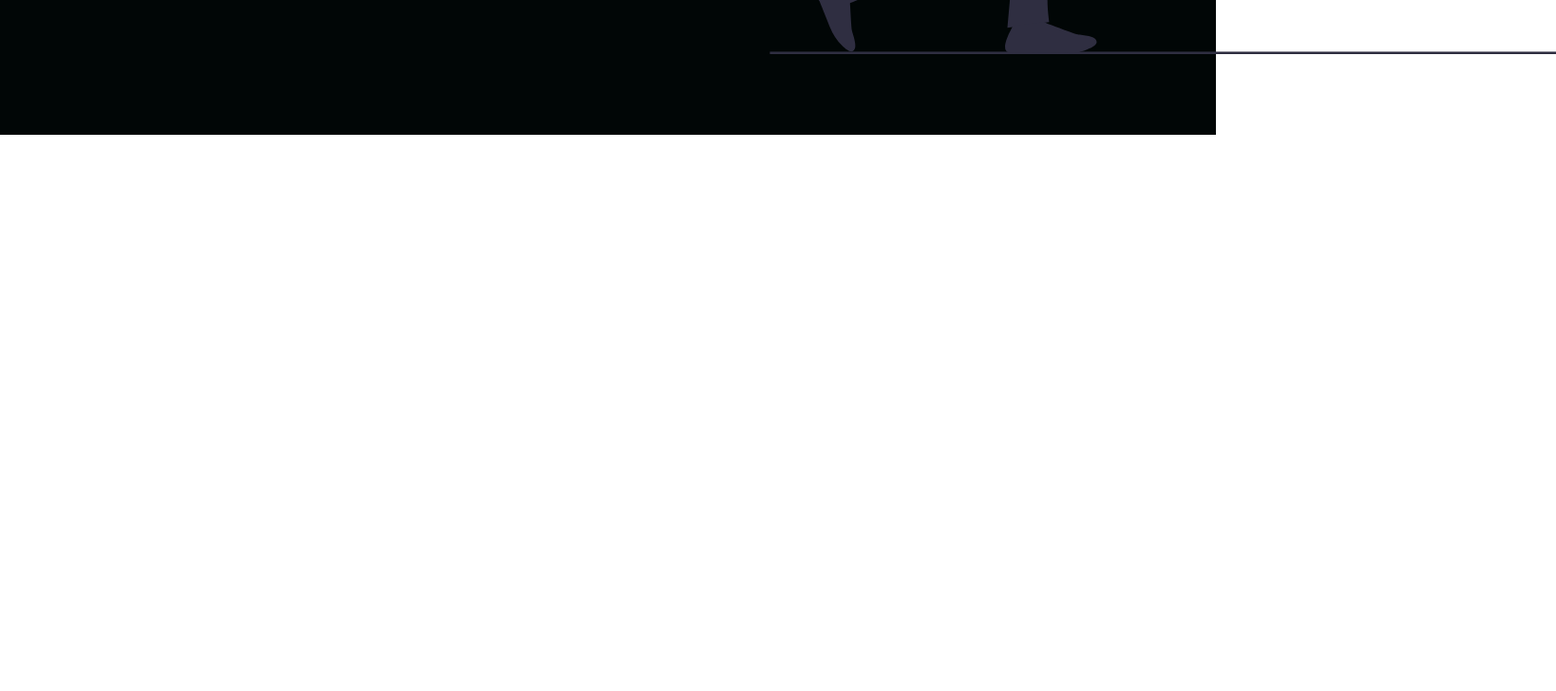
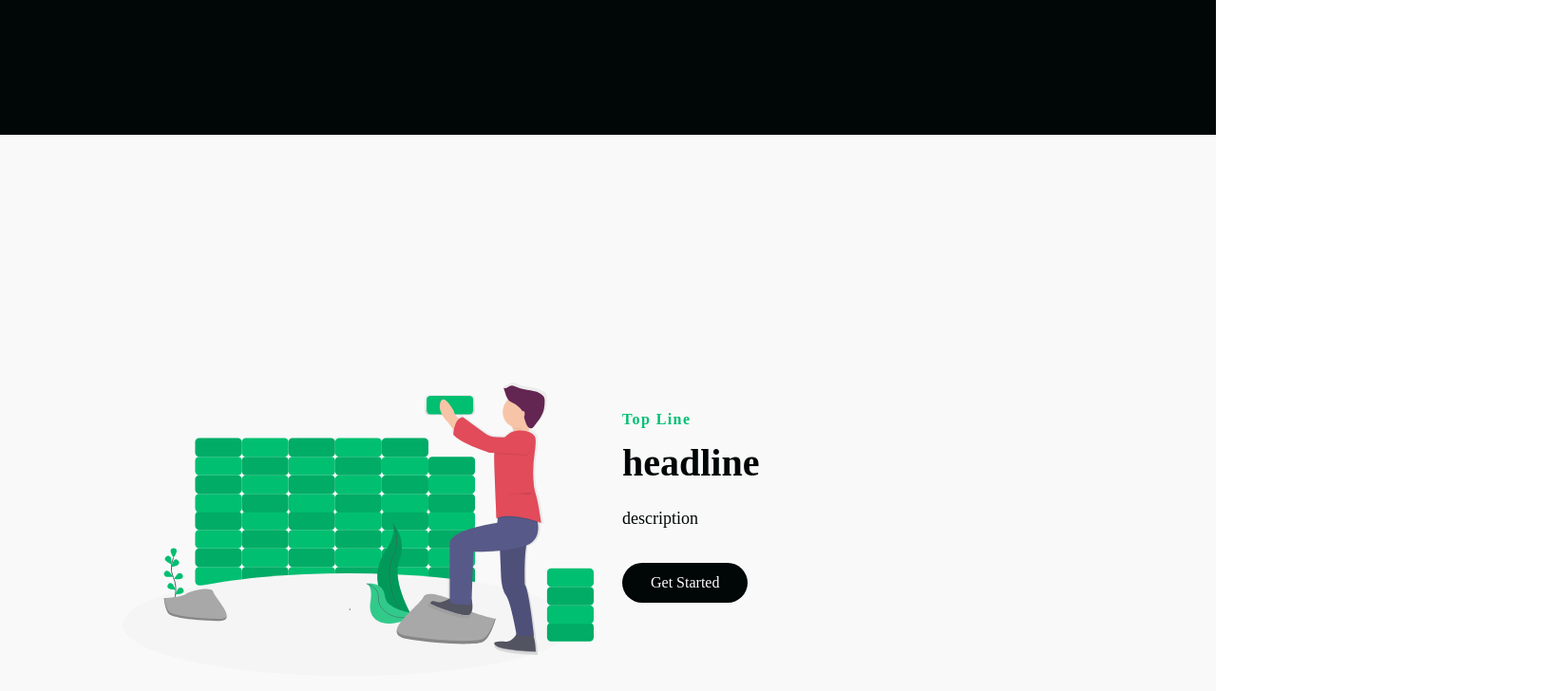
Before and after one commit to Zobee/styled-react-landing-page, a React (Create React App) app: page / in a window 1280 px wide. Shown: the part 1518-2246 px from the top of the page at 95% size, 1638 px wide, since content can reach past the window. Before the commit the page ends 1660 px from the top, so only its background shows below. Built offline with nearby package versions, Linux system fonts and the light colour scheme.

Commit message:
Modified data into an array of objects, and setup mapping in App component

```diff
--- a/src/App.js
+++ b/src/App.js
@@ -3,13 +3,13 @@ import Navbar from './components/Navbar'
 import { BrowserRouter as Router } from "react-router-dom"
 import Hero from './components/Hero';
 import InfoSection from './components/InfoSection';
-import {homeObj1} from './components/InfoSection/Data'
+import {landingSectionData} from './components/InfoSection/Data'
 function App() {
   return (
     <Router>
       <Navbar />
       <Hero />
-      <InfoSection {...homeObj1}/>
+      {landingSectionData.map(dataobj => <InfoSection {...dataobj}/>)}
     </Router>
   );
 }
--- a/src/components/InfoSection/Data.js
+++ b/src/components/InfoSection/Data.js
@@ -1,6 +1,6 @@
-export const homeObj1 = {
+export const landingSectionData = [{
   id: "about",
-  lightbg: false,
+  lightBg: false,
   lightText: true,
   lightTextDesc: true,
   topline: "Top Line",
@@ -13,4 +13,21 @@ export const homeObj1 = {
   dark: true,
   primary: true,
   darkText: false
-}
+},
+{
+  id: "services",
+  lightBg: true,
+  lightText: false,
+  lightTextDesc: false,
+  topline: "Top Line",
+  headline: "headline",
+  description: "description",
+  buttonLabel: "Get Started",
+  imgStart: true,
+  img: "img/svg1.svg",
+  alt: "alt text",
+  dark: false,
+  primary: false,
+  darkText: true
+},
+]
--- a/src/components/InfoSection/InfoSectionElem.js
+++ b/src/components/InfoSection/InfoSectionElem.js
@@ -90,7 +90,7 @@ export const ImgWrap = styled.div`
 `
 
 export const Img = styled.img`
-  width: 100%
+  width: 100%;
   margin: 0 0 10px;
   padding-right: 0;
 `
```
